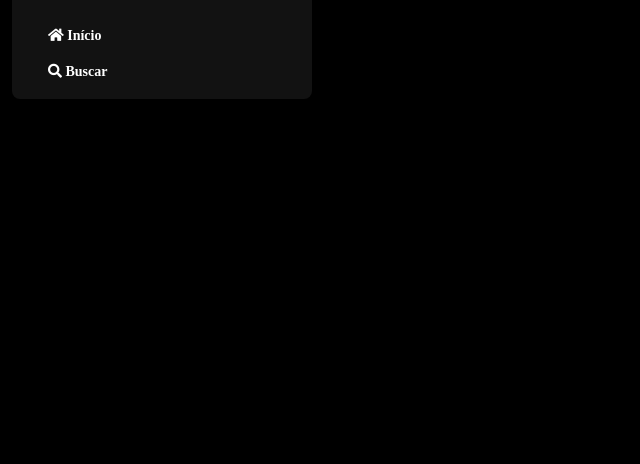
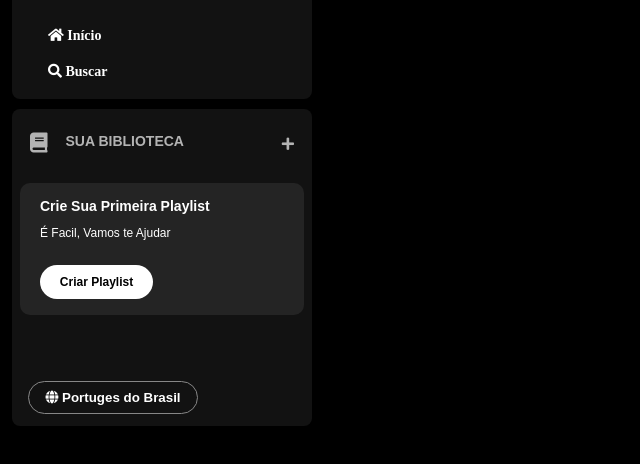
Before and after one commit to ErmelGabriel/imersao-alura--clone-spotfy, a plain HTML site: page index.html in a window 1280 px wide. Shown: the part 90-554 px from the top of the page, without its empty margins (0-640 px from the left). Drawn offline with Linux system fonts and the light colour scheme.

Commit message:
second class

```diff
--- a/index.html
+++ b/index.html
@@ -18,7 +18,7 @@
                         <img src="./icons/logo-spotify.png" alt="logo spotify">
                     </a>
                 </div>
-                <div>
+
                     <ul>
                         <li>
                             <a href="">
@@ -33,9 +33,37 @@
                             </a>
                         </li>
                     </ul>
-                </div>
             </div>
         </nav>
+
+        <div class="library">
+            <div class="library_content">
+                <button class="library__button">
+                <span class="fa fas fa-book"></span>
+                <span>SUA BIBLIOTECA</span>
+            </button>
+            <span class="fa fa-plus"></span>
+            </div>
+
+            <section class="section-playlist">
+                <div class="section-playlist__content">
+                    <span class="text title">Crie Sua Primeira Playlist</span>
+                    <span class="text subtitle">É Facil, Vamos te Ajudar</span>
+                    <button class="section-playlist__button">
+                        <span>Criar Playlist</span>
+                    </button>
+                </div>
+            </section>
+            <div class="cookies">
+                <a href="cookies"></a>
+            </div>
+            <div class="languages">
+                <button class="languages__button">
+                    <span class="fa fa-globe"></span>
+                    <span>Portuges do Brasil</span>
+                </button>
+            </div>
+        </div>
     </div>
 </body>
 </html>
--- a/style.css
+++ b/style.css
@@ -25,7 +25,6 @@ h1 {
 }
 .logo img{
     width: 80px;
-
 }
 .sidebar nav ul{
     margin-top: 20px;
@@ -33,7 +32,6 @@ h1 {
 }
 .sidebar ul li{
     padding: 10px 0px;
-
 }
 .sidebar nav ul li a{
     color: #fff;
@@ -41,5 +39,112 @@ h1 {
     font-weight: 600;
     font-size: 14px;
     font-family: "DM Sans", sans-serif-;
-
 }
+.library{
+    background-color: #121212;
+    border-radius: 8px;
+    display: flex;
+    justify-content: space-between;
+    flex-direction: column;
+    padding: 4px 8px;
+    color: #b3b3b3;
+    font-weight: 600;
+    font-size: 14px;
+    margin-top: 10px;
+}
+.library_content{
+    display: flex;
+    justify-content:space-between;
+}
+.library__button{
+    margin-right: 10px;
+    color: #b3b3b3;
+    background-color: transparent;
+    border: 0px;
+    font-size: 14px;
+    font-weight: 700;
+    font-family: "DM Sans", sans-serif;
+    text-align: center;
+    text-decoration: none;
+    text-transform: 0;
+    padding: 20px 10px;
+    display: flex;
+}
+.library__button .fa{
+    font-size: 20px;
+    margin-right: 10px;
+    font-weight: 300;
+    padding-right: 8px;
+}
+.library_content .fa-plus{
+    margin: 24px 10px;
+}
+.section-playlist{
+    display: flex;
+    align-items: flex-start;
+    justify-content: space-between;
+    gap: 20px;
+    background-color: #242424;
+    color: #b3b3b3;
+    font-weight: 600;
+    font-size: 14px;
+    margin: 8px 0px;
+    padding: 16px 20px;
+    border-radius: 10px;
+}
+.section-playlist__content{
+    display: flex;
+    flex-direction: column;
+}
+.section-playlist__content .text{
+    padding-bottom: 14px;
+    color: #fff;
+    font-family: "DM Sans", sans-serif;
+}
+.section-playlist__content .title{
+    font-weight: 700px;
+}
+.section-playlist__content .subtitle{
+    font-weight: 500;
+    font-size: 12px;
+}
+.section-playlist__button{
+    display: flex;
+    justify-content: center;
+    background-color: #fff;
+    color: #000;
+    border-radius: 20px;
+    font-size: 12px;
+    font-weight: 700;
+    font-family: "DM Sans", sans-serif;
+    text-decoration: none;
+    text-transform: none;
+    padding: 10px;
+    margin-top: 12px;
+    border: 0px;
+    width: 113px;
+}
+.cookies{
+    margin: 25px 20px;
+}
+.cookies a{
+    color: #b3b3b3;
+    font-weight: 500;
+    font-size: 10px;
+    text-decoration: none;
+}
+.cookies a:hover{
+    text-decoration: underline;
+}
+.languages__button{
+    background-color: transparent;
+    border: 1px solid #878787;
+    color: #fff;
+    font-weight: bold;
+    cursor: pointer;
+    width: 170px;
+    align-items: center;
+    margin: 8px;
+    padding: 8px;
+    border-radius: 20px;
+}
```
